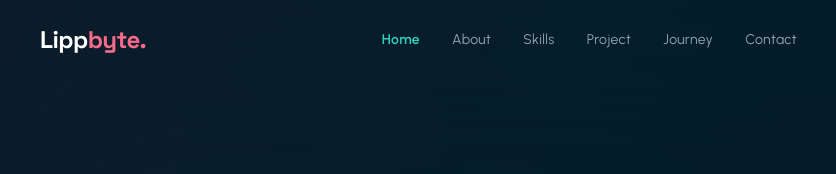
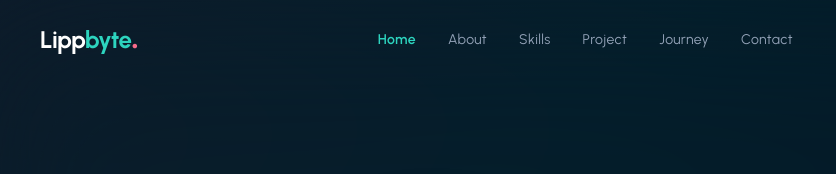
Before and after one commit to lippbyte/lippbyte.github.io, a plain HTML site: page index.html in a window 1280 px wide. Shown: the top 174 px of the page, 48-884 px from the left. Drawn offline with nearby package versions, Linux system fonts and the light colour scheme.

Commit message:
chore: remove implementation plan and update brand styling in index.html

```diff
--- a/index.html
+++ b/index.html
@@ -61,8 +61,8 @@
     <header class="fixed top-0 left-0 w-full z-40 transition-all duration-300 py-6 bg-transparent">
         <nav class="max-w-6xl mx-auto px-6 flex items-center justify-between">
             <!-- Logo -->
-            <a href="#" class="text-2xl font-bold tracking-tight text-white font-heading">
-                Lipp<span class="text-rose-400">byte.</span>
+            <a href="#" class="text-2xl font-bold tracking-tight text-white font-body">
+                Lipp<span class="text-teal-400">byte</span><span class="text-rose-400 font-heading">.</span>
             </a>
 
             <!-- Desktop Menu -->
@@ -904,8 +904,8 @@
         <div class="max-w-6xl mx-auto flex flex-col md:flex-row items-center justify-between gap-6">
             <!-- Brand -->
             <div class="text-center md:text-left space-y-2">
-                <a href="#" class="text-xl font-bold tracking-tight text-white font-heading">
-                    Lipp<span class="text-rose-400">byte.</span>
+                <a href="#" class="text-xl font-bold tracking-tight text-white font-body">
+                    Lipp<span class="text-teal-400">byte</span><span class="text-rose-400 font-heading">.</span>
                 </a>
                 <p class="text-xs text-slate-500 font-body">Mengeksplorasi Rekayasa Perangkat Lunak & Kecerdasan Buatan.</p>
             </div>
```
Also changed, not shown: implementation.txt (deleted).
